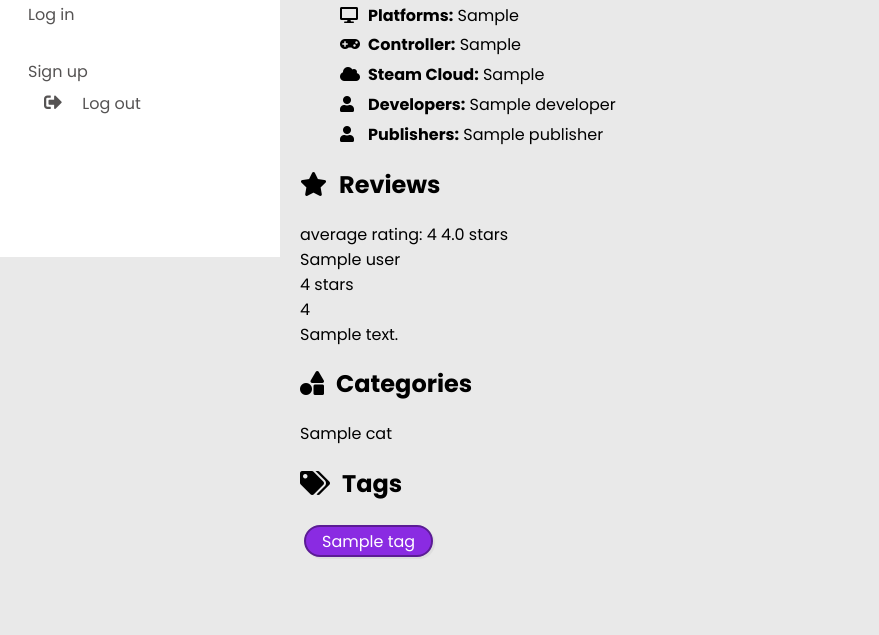
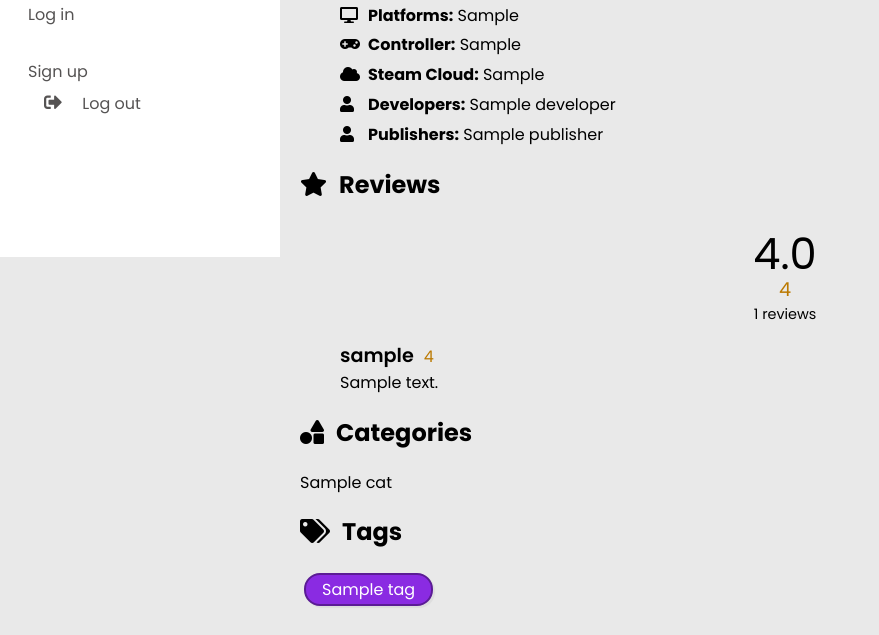
Before and after one commit to histefanhere/cs235-2023-gameswebapp-assignment-alas165_szdr400_hhu354, a Flask app: template games/templates/game.html in a window 1280 px wide. Shown: the part 543-1178 px from the top of the page, without its empty margins (0-879 px from the left). Run offline with Flask 3, Linux system fonts and the light colour scheme; the template is opened without the code that fills it: most values are stand-ins (such as "Sample title", 1, 10 or a date in 2020); grey boxes marked "Sample" are stand-in pictures; some libraries are stand-ins or nearby versions.

Commit message:
💄 Styled reviews

```diff
--- a/games/static/css/game.css
+++ b/games/static/css/game.css
@@ -44,3 +44,51 @@
 .header-icon {
     margin-right: 0.5em;
 }
+
+#avg-ratings {
+    /* background-color: #fff; */
+    margin: 0 auto;
+    /* display: inline-block; */
+}
+
+#average-rating-container {
+    display: flex;
+    flex-direction: column;
+    align-items: center;
+}
+
+#average-rating-container h2 {
+    margin: 0;
+    margin-bottom: -0.25em;
+    font-size: 2.7em;
+    font-weight: 400;
+}
+
+#average-rating-container .stars {
+    font-size: 1.2em;
+}
+
+.stars {
+    color: rgb(187, 121, 0);
+}
+
+/* Total review count */
+#average-rating-container span:nth-child(3) {
+    font-size: 0.9em;
+}
+
+/* Review list */
+#game-reviews {
+    list-style: none;
+}
+
+#game-reviews li {
+    margin-bottom: 0.7em;
+}
+
+/* Review username */
+.review .review-header span:nth-child(1) {
+    font-size: 1.2em;
+    font-weight: 600;
+    margin-right: 0.3em;
+}
--- a/games/templates/game.html
+++ b/games/templates/game.html
@@ -59,20 +59,25 @@
 <!-- reviews -->
 <h2><i class="fas fa-star header-icon"></i>Reviews</h2>
 {% set avg_rating = game.reviews|sum(attribute='rating') / game.reviews|length %}
-<div class="avg-rating">average rating: {{ star_rating(avg_rating) }} {{ avg_rating|round(1) }} stars</div>
-<div id="game-reviews">
+<div id="avg-ratings">
+    <div id="average-rating-container">
+        <h2>{{ avg_rating|round(1) }}</h2>
+        <span class="stars">{{ star_rating(avg_rating) }}</span>
+        <span>{{ game.reviews|length }} reviews</span>
+    </div>
+</div>
+<ul id="game-reviews">
     {% for review in game.reviews %}
-        <div class="review">
+        <li class="review">
             <div class="review-header">
-                <div class="reviewer-name">{{ review.user }}</div>
-                <div class="reviewer-rating">{{ review.rating }} stars</div>
-                <div class="reviewer-rating">{{ star_rating(review.rating) }}</div>
+                <span>{{ review.user.username }}</span>
+                <span class="stars">{{ star_rating(review.rating) }}</span>
                 <!-- <div class="review-date">{{ review.date }}</div> -->
             </div>
             <div class="review-body">{{ review.comment }}</div>
-        </div>
+        </li>
     {% endfor %}
-</div>
+</ul>
 
 <!-- categories -->
 <h2><i class="fas fa-shapes header-icon"></i>Categories</h2>
```
